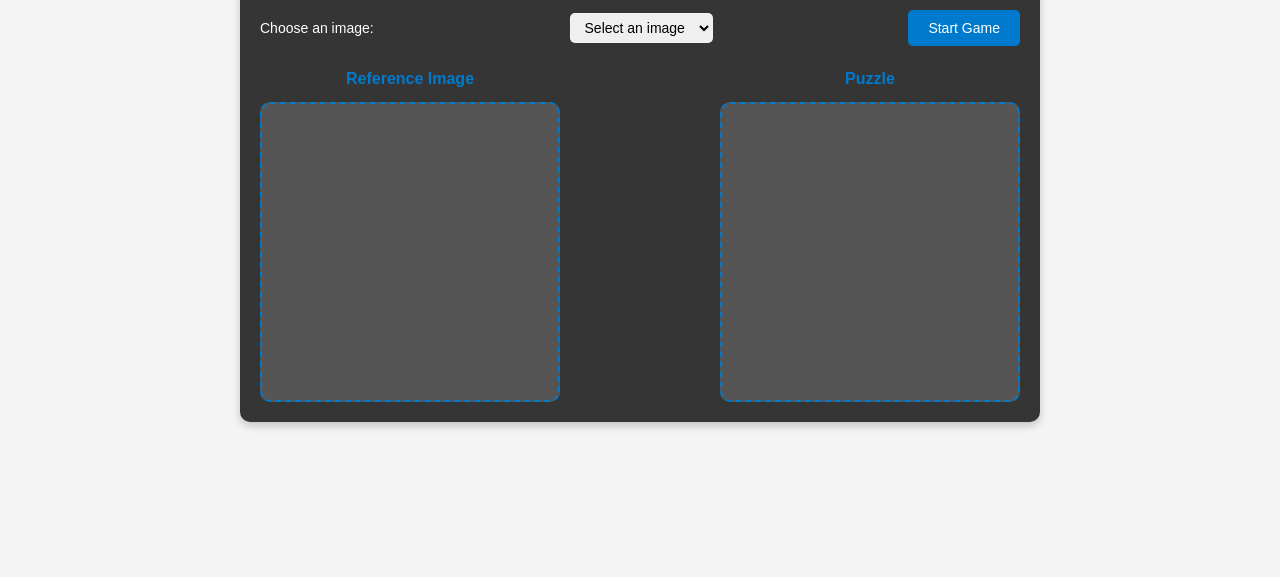
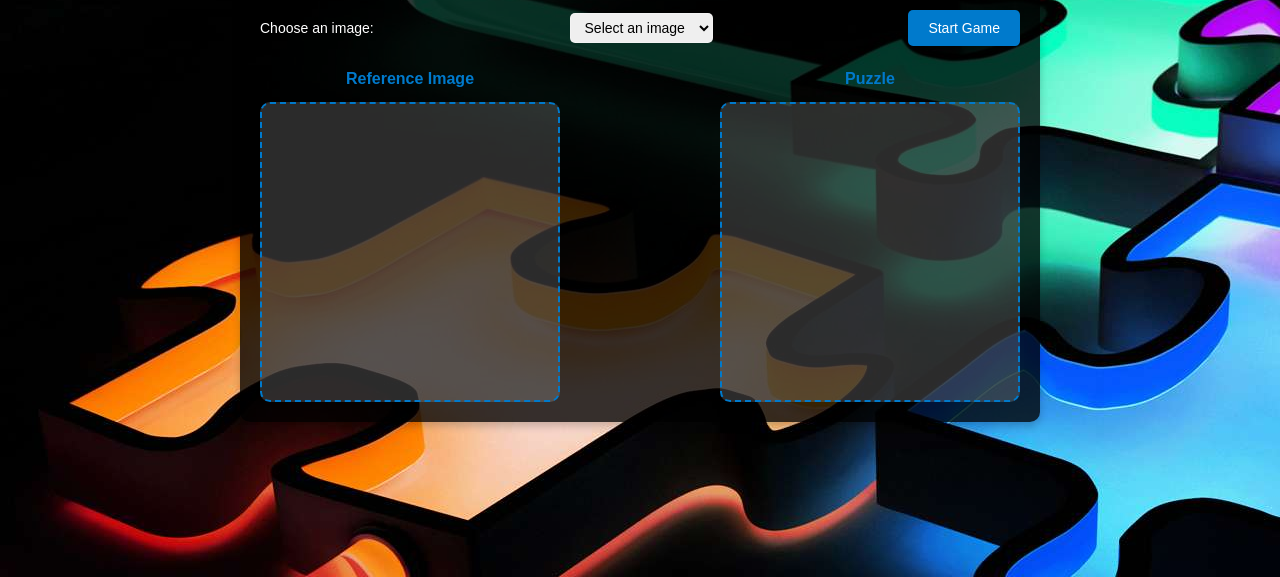
Before and after one commit to yashbandgar0430/Puzzle-Game-, a plain HTML site: page index.html in a window 1280 px wide. Shown: the part 223-800 px from the top of the page. Drawn offline with Linux system fonts and the light colour scheme.

Commit message:
Update styles.css

```diff
--- a/styles.css
+++ b/styles.css
@@ -14,7 +14,7 @@ body {
   justify-content: center;
   align-items: center;
   min-height: 100vh;
-  background-image: url('images/bg.jpg');
+  background-image: url('bg.jpg');
 }
 /* Navbar Styles */
 .navbar {
```
